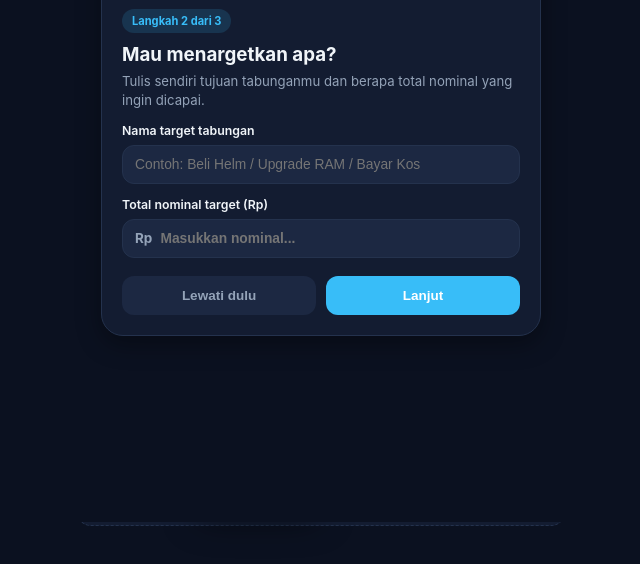
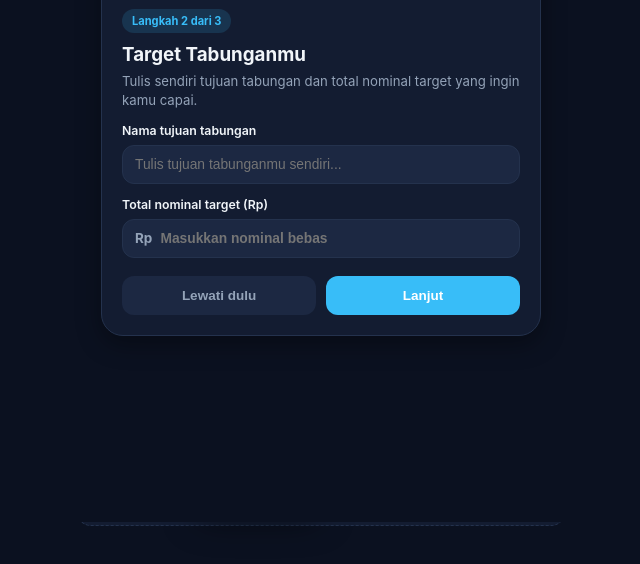
Before and after one commit to WISCLD/DOMPETKU-APK, a website: page www/index.html in a window 1280 px wide. Both pictures are taken after a click on the button "Lanjut". Shown: the part 278-842 px from the top of the page, without its empty margins (319-959 px from the left). Drawn offline with Linux system fonts and the light colour scheme; files that its build step writes are made by us from their sources.

Commit message:
Update onboarding text and placeholders in index.html

```diff
--- a/www/index.html
+++ b/www/index.html
@@ -32,10 +32,10 @@
       <div class="onboarding-step" data-step="1">
         <span class="step-pill">Langkah 1 dari 3</span>
         <h2>Halo! Kenalan dulu yuk</h2>
-        <p class="muted-text">Isi sesuai kondisimu sendiri. Bisa diubah kapan saja lewat menu titik tiga (⋮).</p>
+        <p class="muted-text">Isi sesuai kondisimu sendiri. Bisa diubah kapan saja lewat menu titik tiga.</p>
         <div class="form-group">
           <label for="obUserName">Nama panggilanmu</label>
-          <input type="text" id="obUserName" placeholder="Misal: Dimas" maxlength="24" autocomplete="off" />
+          <input type="text" id="obUserName" placeholder="Misal: Raka / Nisa" maxlength="24" autocomplete="off" />
         </div>
         <div class="form-group">
           <label for="obMonthlyIncome">Perkiraan pemasukan bulanan (opsional)</label>
@@ -47,15 +47,15 @@
 
       <div class="onboarding-step hidden" data-step="2">
         <span class="step-pill">Langkah 2 dari 3</span>
-        <h2>Mau menargetkan apa?</h2>
-        <p class="muted-text">Tulis sendiri tujuan tabunganmu dan berapa total nominal yang ingin dicapai.</p>
+        <h2>Target Tabunganmu</h2>
+        <p class="muted-text">Tulis sendiri tujuan tabungan dan total nominal target yang ingin kamu capai.</p>
         <div class="form-group">
-          <label for="obGoalName">Nama target tabungan</label>
-          <input type="text" id="obGoalName" placeholder="Contoh: Beli Helm / Upgrade RAM / Bayar Kos" maxlength="32" autocomplete="off" />
+          <label for="obGoalName">Nama tujuan tabungan</label>
+          <input type="text" id="obGoalName" placeholder="Tulis tujuan tabunganmu sendiri..." maxlength="32" autocomplete="off" />
         </div>
         <div class="form-group">
           <label for="obGoalAmount">Total nominal target (Rp)</label>
-          <div class="input-prefix"><span>Rp</span><input type="text" id="obGoalAmount" inputmode="numeric" data-currency placeholder="Masukkan nominal..." /></div>
+          <div class="input-prefix"><span>Rp</span><input type="text" id="obGoalAmount" inputmode="numeric" data-currency placeholder="Masukkan nominal bebas" /></div>
         </div>
         <div class="onboarding-actions two-col">
           <button type="button" class="btn btn-ghost" id="btnObSkip2">Lewati dulu</button>
@@ -85,7 +85,7 @@
     </div>
   </section>
 
-  <!-- 3. TUTORIAL SINGKAT AWAL INSTAL -->
+  <!-- 3. TUTORIAL SINGKAT 4 LANGKAH -->
   <div id="tutorialOverlay" class="modal-backdrop hidden" role="dialog" aria-modal="true" aria-labelledby="tutTitle">
     <div class="tutorial-card">
       <div class="tutorial-header">
@@ -105,7 +105,6 @@
 
   <!-- 4. APP SHELL UTAMA -->
   <div id="appShell" class="app-shell hidden">
-    <!-- Top Header + Menu Titik Tiga (⋮) -->
     <header class="app-header">
       <div class="header-left">
         <span id="timeGreetingText" class="greeting-sub">Selamat Pagi</span>
@@ -128,7 +127,6 @@
       </div>
     </header>
 
-    <!-- Main Content Views -->
     <main class="app-main">
       <!-- ==================== TAB 1: BERANDA ==================== -->
       <section id="viewHome" class="view-section active" aria-label="Beranda">
@@ -183,18 +181,18 @@
           <div class="card-header-row">
             <div>
               <span class="eyebrow">Target Tabungan</span>
-              <h2 id="homeGoalTitle" class="card-title">Belum ada target</h2>
+              <h2 id="homeGoalTitle" class="card-title">Target belum ditentukan</h2>
             </div>
             <button type="button" class="btn btn-sm btn-secondary" id="btnQuickSave">+ Setor</button>
           </div>
           <div class="goal-numbers">
             <strong id="homeGoalSaved">Rp0</strong>
-            <span id="homeGoalTarget">dari Rp0</span>
+            <span id="homeGoalTarget">Atur target sendiri</span>
           </div>
           <div class="progress-track">
             <div id="homeGoalBar" class="progress-fill accent" style="width: 0%;"></div>
           </div>
-          <p id="homeGoalEta" class="eta-note">Belum ada riwayat setor — mulai setor untuk melihat estimasi tercapai.</p>
+          <p id="homeGoalEta" class="eta-note">Tentukan nama dan total target tabunganmu sendiri di menu ⋮ atau tab Tabungan.</p>
         </div>
 
         <div class="section-block">
@@ -215,20 +213,20 @@
           <div class="card-header-row">
             <div>
               <span class="eyebrow">Pos Tujuan Khusus</span>
-              <h2 id="savGoalName" class="card-title">Target Tabungan</h2>
+              <h2 id="savGoalName" class="card-title">Belum ada target tabungan</h2>
             </div>
             <button type="button" class="btn-link" data-action="open-goal-modal">Ubah Target</button>
           </div>
           <div class="savings-hero">
             <div id="savCurrentAmount" class="savings-big">Rp0</div>
-            <div id="savTargetSub" class="muted-text">Target: Rp0 (0%)</div>
+            <div id="savTargetSub" class="muted-text">Tulis sendiri target dan nominalnya lewat tombol Ubah Target</div>
           </div>
           <div class="progress-track large">
             <div id="savProgressBar" class="progress-fill accent" style="width: 0%;"></div>
           </div>
           <div class="info-callout" id="savEtaBox">
             <strong>Estimasi Tercapai:</strong>
-            <span id="savEtaDetail">Data setoran masih minim. Setor minimal 2 kali agar estimasi bisa dihitung secara jujur.</span>
+            <span id="savEtaDetail">Isi target tabunganmu sendiri agar progres dan estimasi bisa berjalan.</span>
           </div>
           <div class="action-row two-col">
             <button type="button" class="btn btn-primary" id="btnOpenDeposit">Setor ke Tabungan</button>
@@ -305,7 +303,6 @@
       </section>
     </main>
 
-    <!-- Bottom Navigation -->
     <nav class="bottom-nav" aria-label="Navigasi Utama">
       <button type="button" class="nav-item active" data-nav="home">
         <span class="nav-icon">🏠</span>
@@ -325,11 +322,7 @@
     </nav>
   </div>
 
-  <!-- =========================================================
-       5. MODAL / BOTTOM SHEET
-  ========================================================== -->
-
-  <!-- Modal Catat / Edit Transaksi -->
+  <!-- 5. MODAL / BOTTOM SHEET -->
   <div id="txModal" class="modal-backdrop hidden" role="dialog" aria-modal="true" aria-labelledby="txModalTitle">
     <div class="sheet-card">
       <div class="sheet-header">
@@ -383,7 +376,6 @@
     </div>
   </div>
 
-  <!-- Modal Setor / Tarik Tabungan -->
   <div id="savingsModal" class="modal-backdrop hidden" role="dialog" aria-modal="true" aria-labelledby="savModalTitle">
     <div class="sheet-card">
       <div class="sheet-header">
@@ -406,7 +398,6 @@
     </div>
   </div>
 
-  <!-- Modal Ubah Target Tabungan (Bebas Diisi Sendiri) -->
   <div id="goalModal" class="modal-backdrop hidden" role="dialog" aria-modal="true" aria-labelledby="goalModalTitle">
     <div class="sheet-card">
       <div class="sheet-header">
@@ -416,18 +407,17 @@
       <form id="goalForm" novalidate>
         <div class="form-group">
           <label for="goalNameInput">Nama Target</label>
-          <input type="text" id="goalNameInput" placeholder="Ketik sendiri target tabunganmu..." maxlength="32" required autocomplete="off" />
+          <input type="text" id="goalNameInput" placeholder="Tulis tujuan tabunganmu sendiri..." maxlength="32" required autocomplete="off" />
         </div>
         <div class="form-group">
           <label for="goalTargetInput">Total Nominal Target (Rp)</label>
-          <div class="input-prefix"><span>Rp</span><input type="text" id="goalTargetInput" inputmode="numeric" data-currency placeholder="Ketik total nominal..." required /></div>
+          <div class="input-prefix"><span>Rp</span><input type="text" id="goalTargetInput" inputmode="numeric" data-currency placeholder="Masukkan nominal bebas" required /></div>
         </div>
         <button type="submit" class="btn btn-primary btn-block">Simpan Target</button>
       </form>
     </div>
   </div>
 
-  <!-- Modal Pengaturan & Batas Harian -->
   <div id="settingsModal" class="modal-backdrop hidden" role="dialog" aria-modal="true" aria-labelledby="settingsModalTitle">
     <div class="sheet-card">
       <div class="sheet-header">
@@ -456,7 +446,6 @@
     </div>
   </div>
 
-  <!-- Modal Catatan Utang / Cicilan Simpel -->
   <div id="debtModal" class="modal-backdrop hidden" role="dialog" aria-modal="true" aria-labelledby="debtModalTitle">
     <div class="sheet-card">
       <div class="sheet-header">
@@ -481,10 +470,8 @@
     </div>
   </div>
 
-  <!-- Toast Feedback Ringan -->
   <div id="toastBanner" class="toast-banner hidden" role="status" aria-live="polite"></div>
 
-  <!-- Scripts -->
   <script src="js/storage.js"></script>
   <script src="js/finance.js"></script>
   <script src="js/app.js"></script>
```
